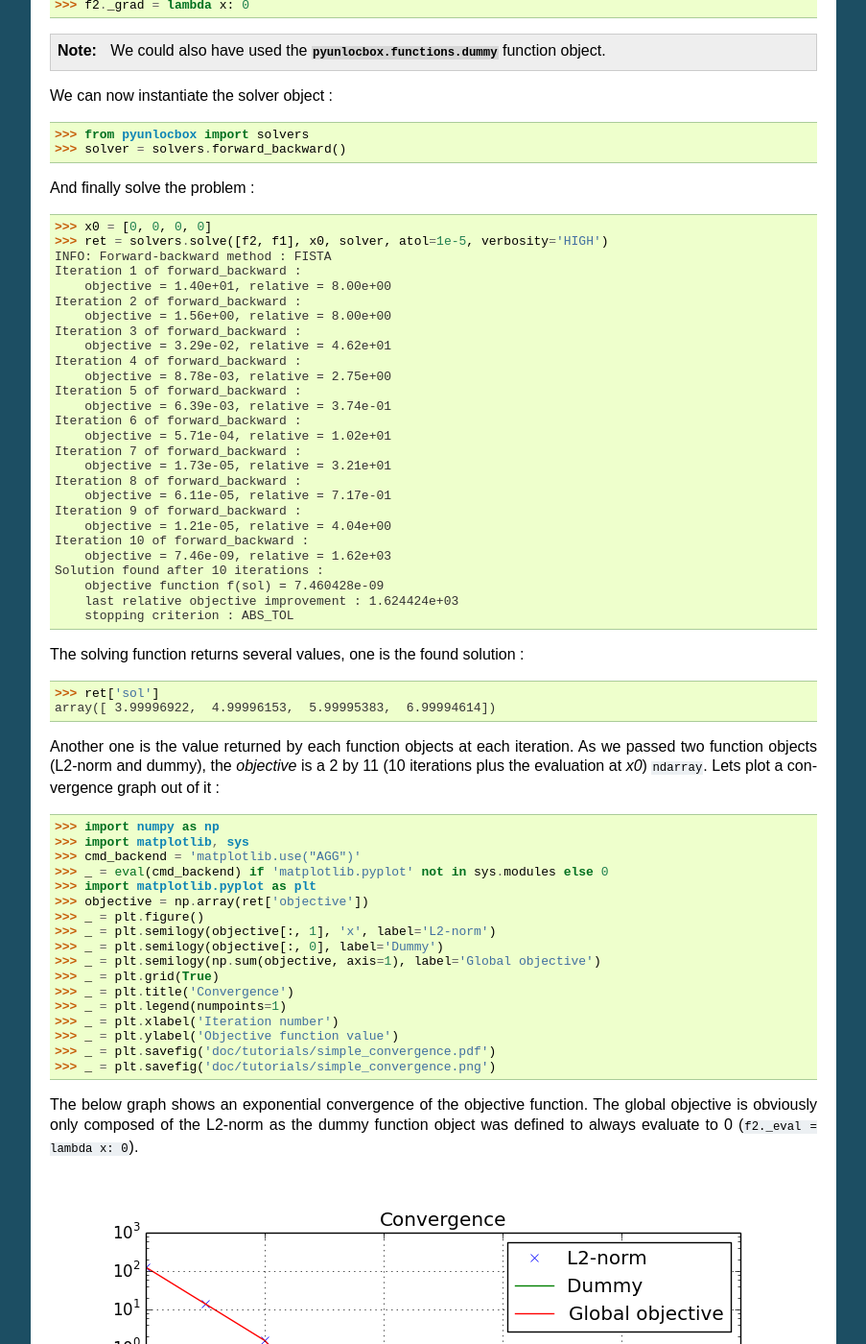
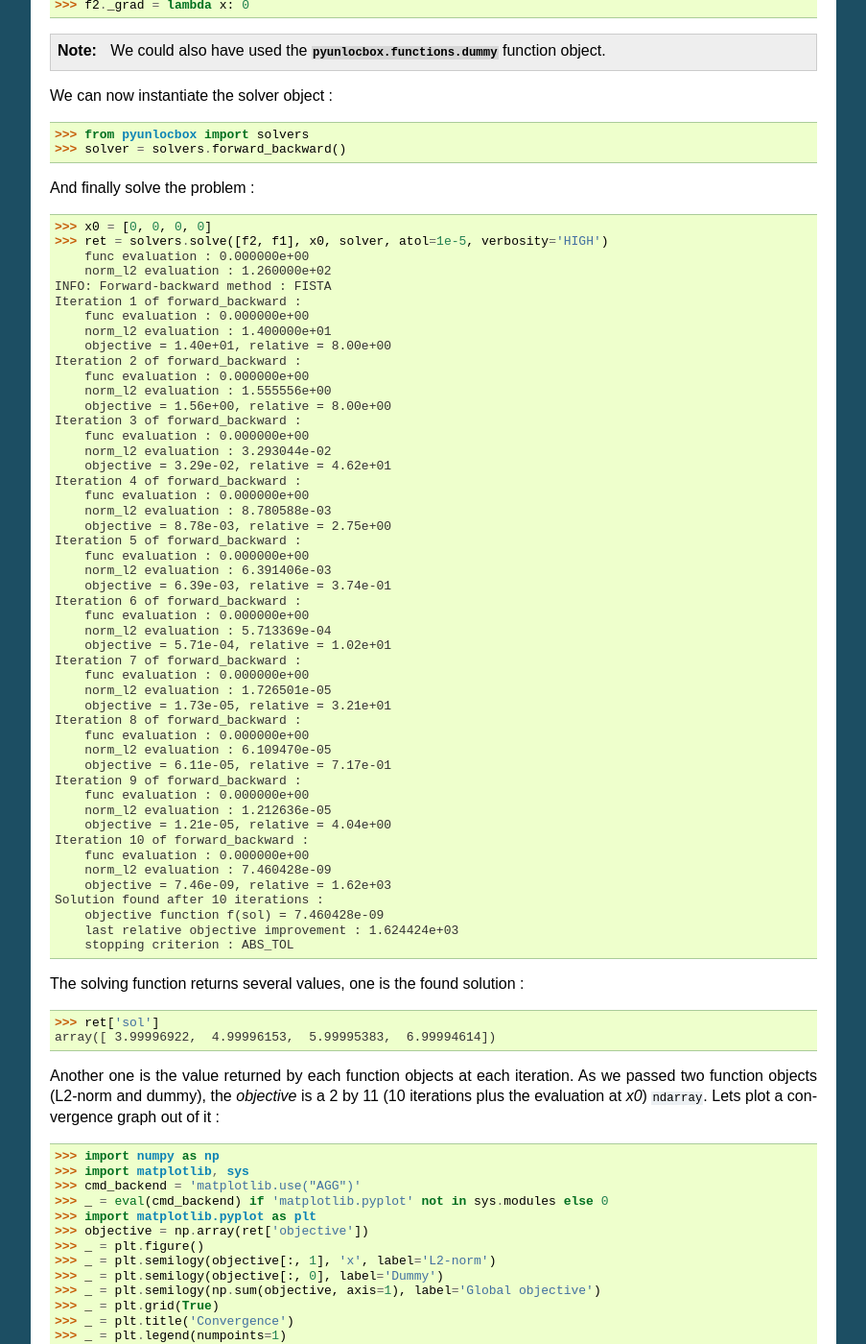
Before and after one commit to epfl-lts2/pyunlocbox, a Sphinx documentation site: the page built from doc/tutorials/simple.rst, in a window 1280 px wide and 1400 px high, scrolled down 632 px. Shown: the whole window at 96% size, without its empty margins (198-1101 px from the left). Built offline with Sphinx 7.4.7, drawn with Linux system fonts in a browser that asks for light colours.

```diff
--- a/doc/tutorials/simple.rst
+++ b/doc/tutorials/simple.rst
@@ -48,26 +48,48 @@ And finally solve the problem :
 
 >>> x0 = [0, 0, 0, 0]
 >>> ret = solvers.solve([f2, f1], x0, solver, atol=1e-5, verbosity='HIGH')
+    func evaluation : 0.000000e+00
+    norm_l2 evaluation : 1.260000e+02
 INFO: Forward-backward method : FISTA
 Iteration 1 of forward_backward :
+    func evaluation : 0.000000e+00
+    norm_l2 evaluation : 1.400000e+01
     objective = 1.40e+01, relative = 8.00e+00
 Iteration 2 of forward_backward :
+    func evaluation : 0.000000e+00
+    norm_l2 evaluation : 1.555556e+00
     objective = 1.56e+00, relative = 8.00e+00
 Iteration 3 of forward_backward :
+    func evaluation : 0.000000e+00
+    norm_l2 evaluation : 3.293044e-02
     objective = 3.29e-02, relative = 4.62e+01
 Iteration 4 of forward_backward :
+    func evaluation : 0.000000e+00
+    norm_l2 evaluation : 8.780588e-03
     objective = 8.78e-03, relative = 2.75e+00
 Iteration 5 of forward_backward :
+    func evaluation : 0.000000e+00
+    norm_l2 evaluation : 6.391406e-03
     objective = 6.39e-03, relative = 3.74e-01
 Iteration 6 of forward_backward :
+    func evaluation : 0.000000e+00
+    norm_l2 evaluation : 5.713369e-04
     objective = 5.71e-04, relative = 1.02e+01
 Iteration 7 of forward_backward :
+    func evaluation : 0.000000e+00
+    norm_l2 evaluation : 1.726501e-05
     objective = 1.73e-05, relative = 3.21e+01
 Iteration 8 of forward_backward :
+    func evaluation : 0.000000e+00
+    norm_l2 evaluation : 6.109470e-05
     objective = 6.11e-05, relative = 7.17e-01
 Iteration 9 of forward_backward :
+    func evaluation : 0.000000e+00
+    norm_l2 evaluation : 1.212636e-05
     objective = 1.21e-05, relative = 4.04e+00
 Iteration 10 of forward_backward :
+    func evaluation : 0.000000e+00
+    norm_l2 evaluation : 7.460428e-09
     objective = 7.46e-09, relative = 1.62e+03
 Solution found after 10 iterations :
     objective function f(sol) = 7.460428e-09
```
Also changed, not shown: doc/tutorials/compressed_sensing_forward_backward.rst (+5 -9 lines), 4 other files.
